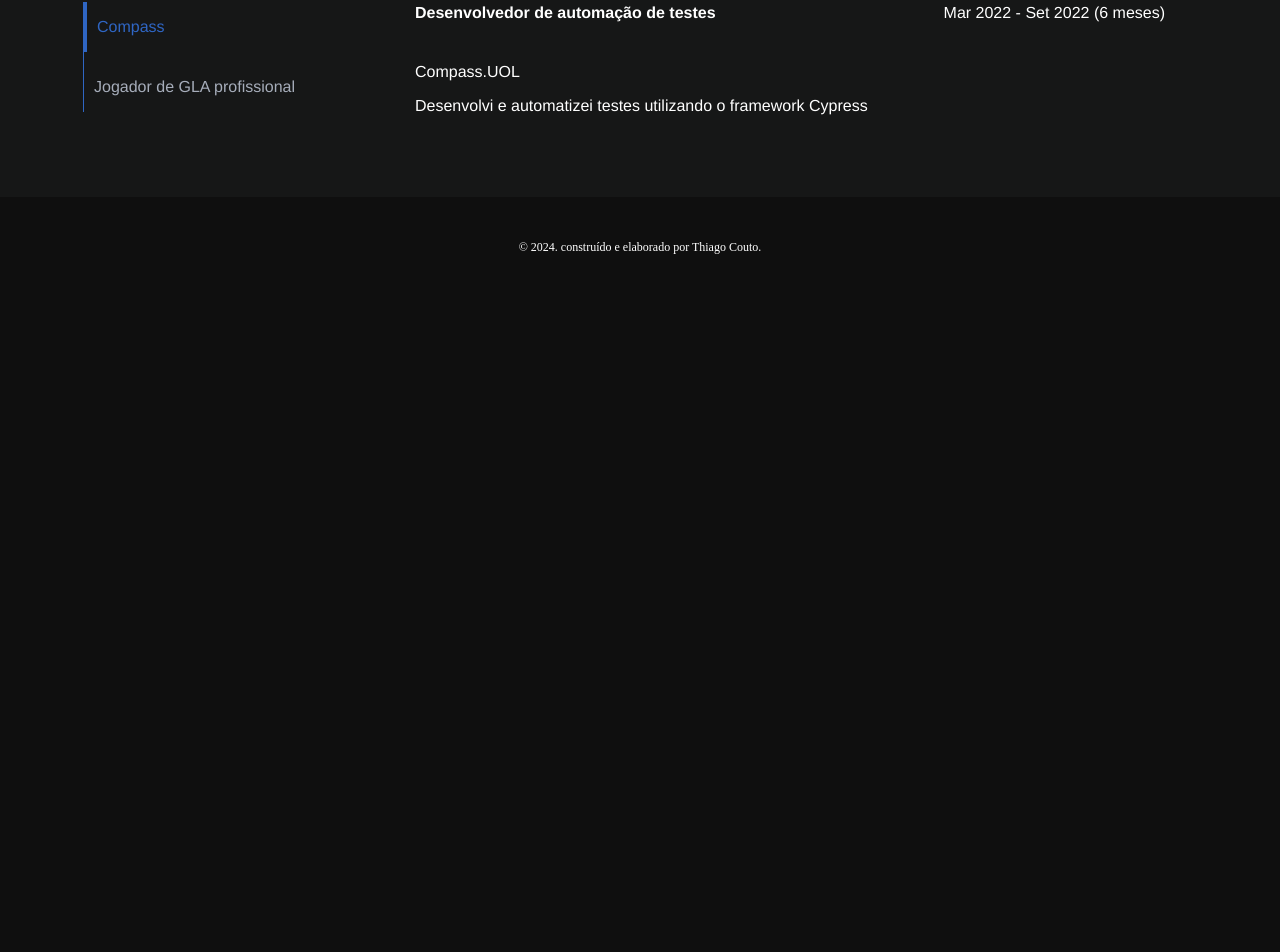
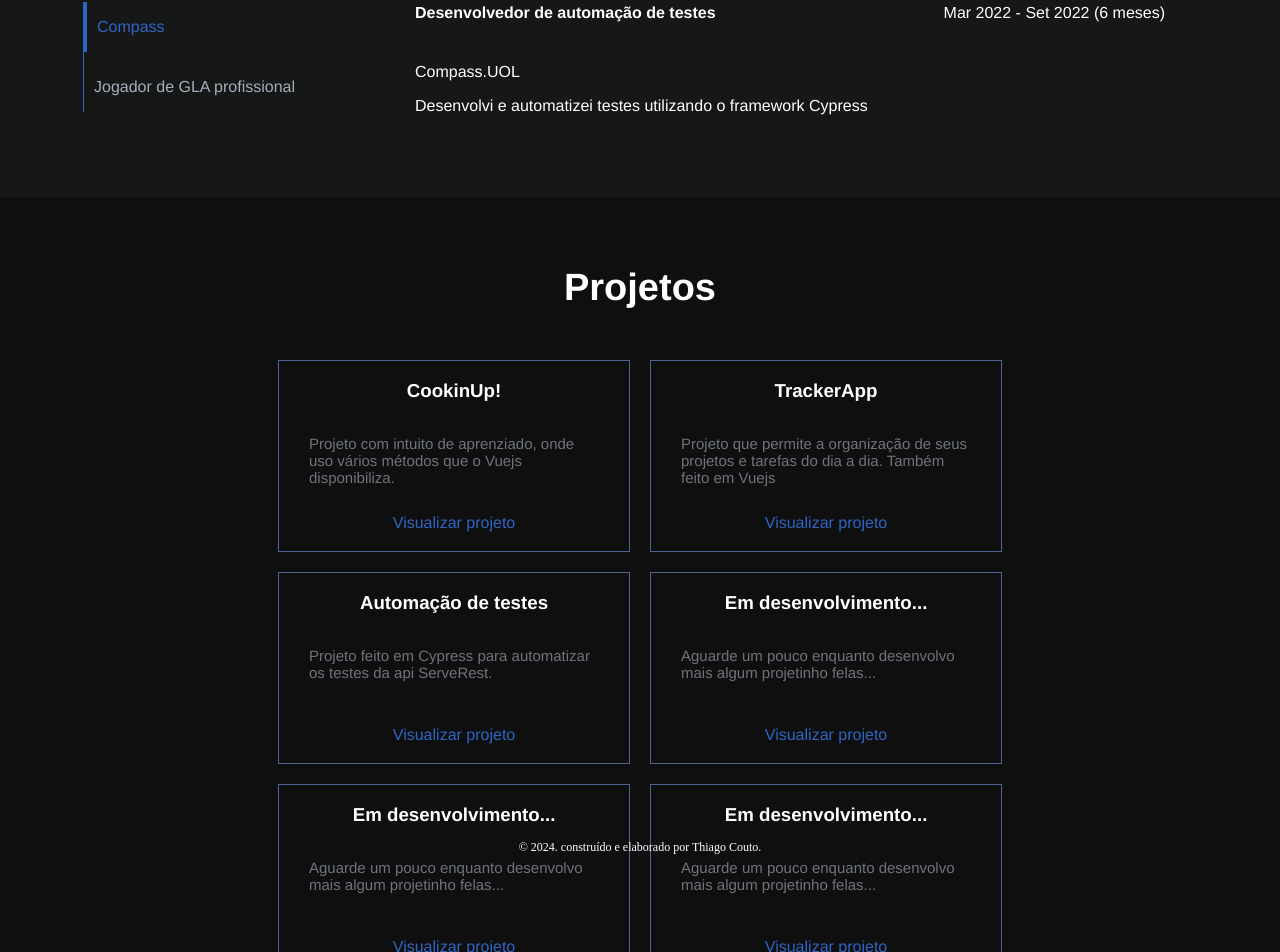
Before and after one commit to thiagosir/portfolio, a Vue app: page / in a window 1280 px wide. Shown: the part 1953-2905 px from the top of the page. Before the commit the page ends 2250 px from the top, so only its background shows below. Built offline with nearby package versions, Linux system fonts and the light colour scheme.

Commit message:
Projects component done

```diff
--- a/src/components/MainContent.vue
+++ b/src/components/MainContent.vue
@@ -5,9 +5,10 @@ import Footer from '@/components/Footer.vue'
 import Knowledges from '@/components/Knowledges.vue'
 import NavBar from '@/components/NavBar.vue'
 import Experience from '@/components/Experience.vue'
+import Projects from '@/components/Projects.vue'
 
 export default {
-  components: { Header, AboutMe, Footer, Knowledges, NavBar, Experience }
+  components: { Header, AboutMe, Footer, Knowledges, NavBar, Experience, Projects }
 }
 </script>
 
@@ -17,5 +18,6 @@ export default {
   <AboutMe />
   <Knowledges />
   <Experience />
+  <Projects />
   <Footer />
 </template>
--- a/src/components/Projects.vue
+++ b/src/components/Projects.vue
@@ -1 +1,117 @@
-<template></template>
+<script>
+export default {
+
+};
+</script>
+
+<template>
+  <div class="container">
+    <h2 class="title-project">Projetos</h2>
+    <div class="body_projects">
+      <article class="projects">
+        <h3 class="title">CookinUp!</h3>
+        <p class="descrip">Projeto com intuito de aprenziado, onde uso vários métodos que o Vuejs disponibiliza.</p>
+        <a href="https://github.com/thiagosir/cookin-up" class="repository">Visualizar projeto</a>
+      </article>
+      <article class="projects">
+        <h3 class="title">TrackerApp</h3>
+        <p class="descrip">Projeto que permite a organização de seus projetos e tarefas do dia a dia. Também feito em Vuejs</p>
+        <a href="https://github.com/thiagosir/tracker_vue" class="repository">Visualizar projeto</a>
+      </article>
+      <article class="projects">
+        <h3 class="title">Automação de testes</h3>
+        <p class="descrip">Projeto feito em Cypress para automatizar os testes da api ServeRest.</p>
+        <a href="https://github.com/thiagosir/Automacao_Cypress_API_ServeRest" class="repository">Visualizar projeto</a>
+      </article>
+      <article class="projects">
+        <h3 class="title">Em desenvolvimento...</h3>
+        <p class="descrip">Aguarde um pouco enquanto desenvolvo mais algum projetinho felas...</p>
+        <a href="github.com/thiagosir" class="repository">Visualizar projeto</a>
+      </article>
+      <article class="projects">
+        <h3 class="title">Em desenvolvimento...</h3>
+        <p class="descrip">Aguarde um pouco enquanto desenvolvo mais algum projetinho felas...</p>
+        <a href="github.com/thiagosir" class="repository">Visualizar projeto</a>
+      </article>
+      <article class="projects">
+        <h3 class="title">Em desenvolvimento...</h3>
+        <p class="descrip">Aguarde um pouco enquanto desenvolvo mais algum projetinho felas...</p>
+        <a href="github.com/thiagosir" target="_blank" class="repository">Visualizar projeto</a>
+      </article>
+    </div>
+  </div>
+</template>
+
+<style scoped>
+.container {
+  width: 100%;
+  height: 600px;
+  align-items: center;
+  justify-content: center;
+  flex-direction: column;
+  display: flex;
+  color: white;
+  gap: 20px;
+  font-family: 'Franklin Gothic Medium', 'Arial Narrow', Arial, sans-serif;
+}
+
+.body_projects {
+  display: flex;
+  justify-content: center;
+  flex-direction: row;
+  flex-wrap: wrap;
+  width: 70%;
+  height: 400px;
+  gap: 20px;
+}
+
+.projects {
+  display: flex;
+  flex-direction: column;
+  align-items: center;
+  width: 350px;
+  height: 190px;
+  border-style: solid;
+  border-width: 1px;
+  border-color: #4d6694;
+}
+
+.projects:hover {
+  transition: 1s;
+  box-shadow: 8px 7px 10px #4d6694;
+}
+
+.descrip {
+  width: 290px;
+  height: 64px;
+  font-size: 15px;
+  color: #6e737d;
+}
+
+.title-project {
+  font-size: 38px;
+}
+
+.repository {
+  position: relative;
+  text-decoration: none;
+  color: #2f66c4;
+}
+
+.repository::before {
+  content: '';
+  position: absolute;
+  bottom: -2px;
+  left: 0;
+  width: 0;
+  height: 1px;
+  background: linear-gradient(to right, #000000, #5b8dea);
+  transition: width 0.3s ease;
+}
+
+.repository:hover::before {
+  width: 100%;
+}
+
+
+</style>
```
